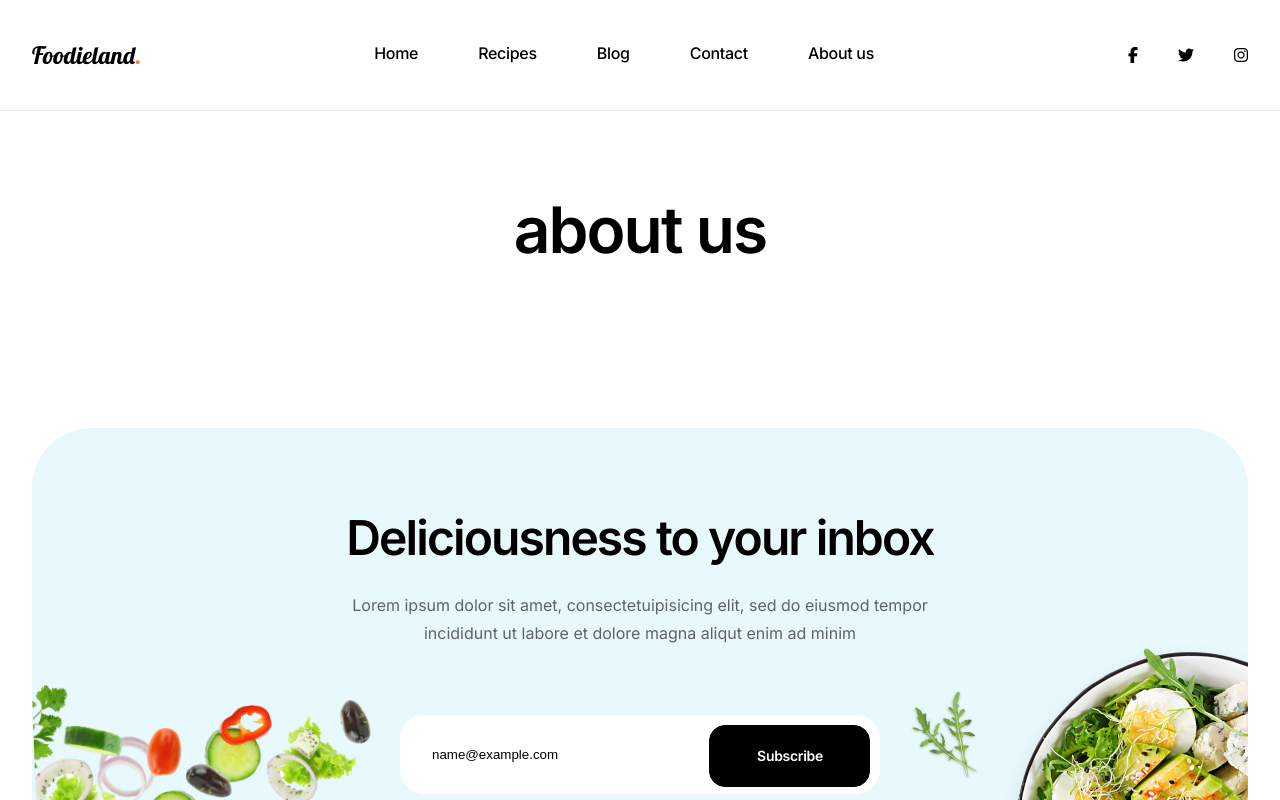
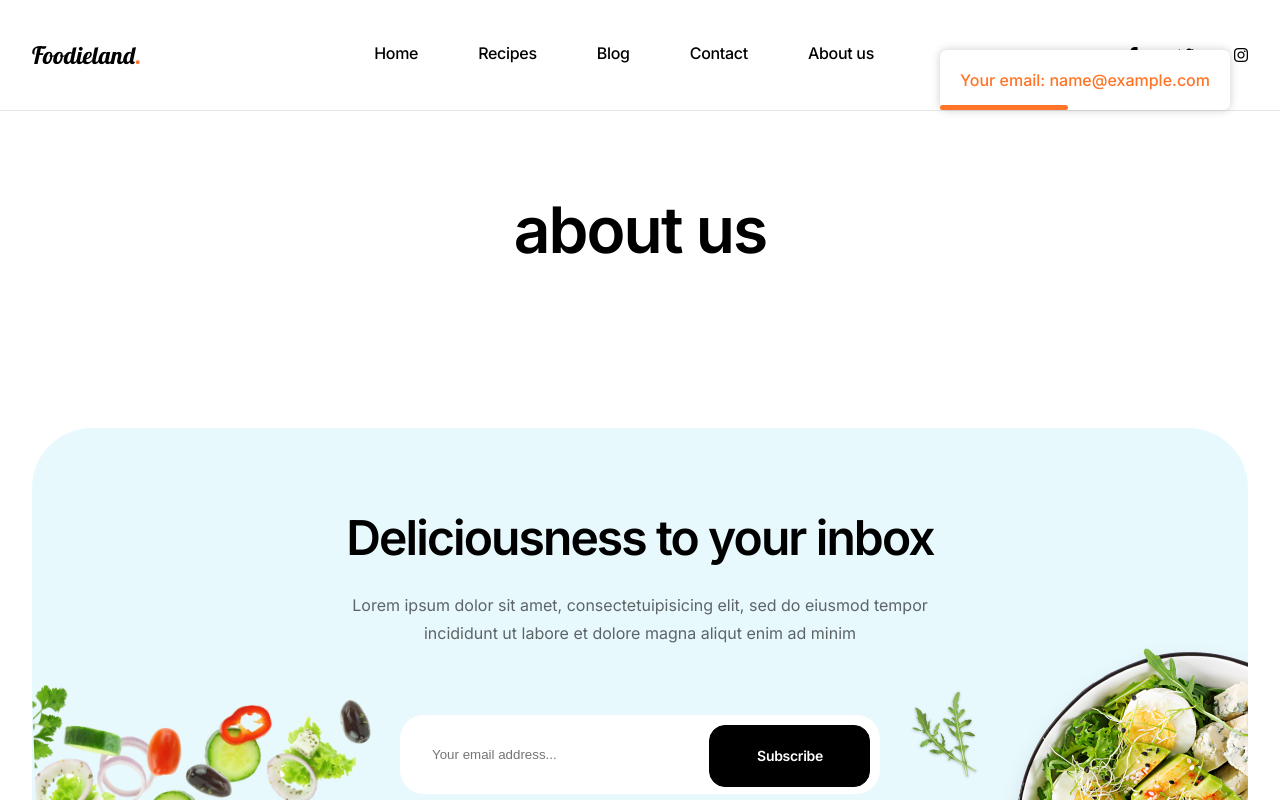
Before and after one commit to Taposhpaul1998/Foodieland, a website built with Vite: page src/pages/about.html in a window 1280 px wide. Both pictures are taken after typing "name@example.com" into the empty fields and a click on the button "Subscribe". Shown: the top 800 px of the page. Built offline with nearby package versions, Linux system fonts and the light colour scheme.

Commit message:
complite hendle subscribe form and show toast

```diff
--- a/src/css/style.css
+++ b/src/css/style.css
@@ -286,16 +286,17 @@ li {
   font-size: 1rem;
   font-family: var(--var--inter);
   font-weight: 500;
+  animation: slideIn .5s linear forwards;
 }
 
 @keyframes slideIn {
   0% {
-    transform: translateY(-100%);
+    transform: translateX(100%);
     opacity: 0;
   }
 
   100% {
-    transform: translateY(0);
+    transform: translateX(0);
     opacity: 1;
   }
 }
--- a/src/main.js
+++ b/src/main.js
@@ -91,18 +91,20 @@ const loadComponent = async (id, file) => {
     subscribeForm.addEventListener("submit", (e) => {
         e.preventDefault();
 
-        // toast message
-        const toastMassage = document.querySelector(".toastMassage");
+
 
         const email = subscribeForm.email.value;
         if (email) {
+            // toast message
             const toast = document.createElement("div");
             toast.classList.add("toast");
             toast.textContent = `Your email: ${email}`;
-            toastMassage.innerHTML = `
-            <div class="toast">
-                <p>Your email: ${email}</p>
-            </div>`;
+            document.body.appendChild(toast);
+
+            setTimeout(() => {
+                toast.remove();
+            }, 5000);
+
             // resete form
             subscribeForm.reset();
         }
```
Also changed, not shown: index.html (+0 -5 lines).
